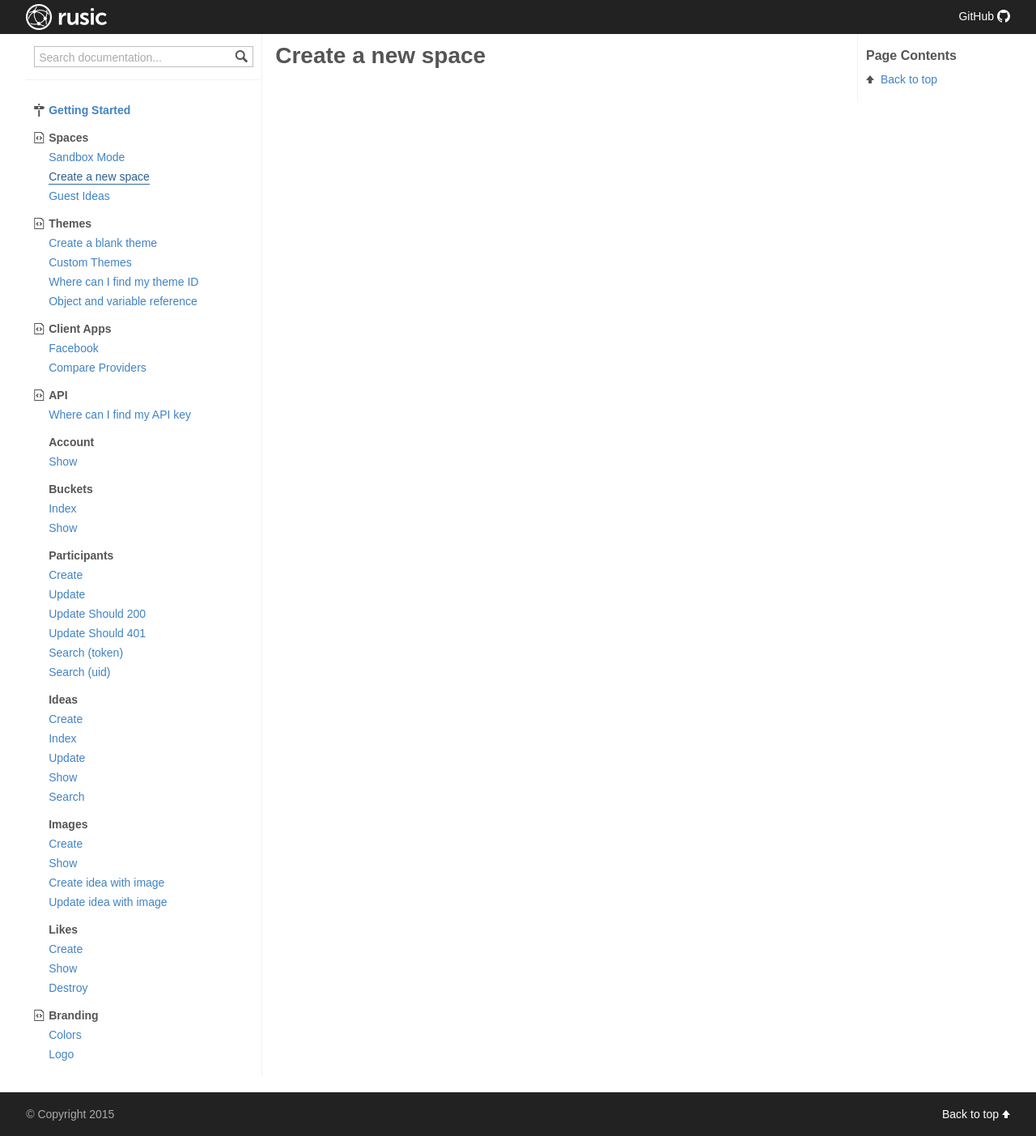
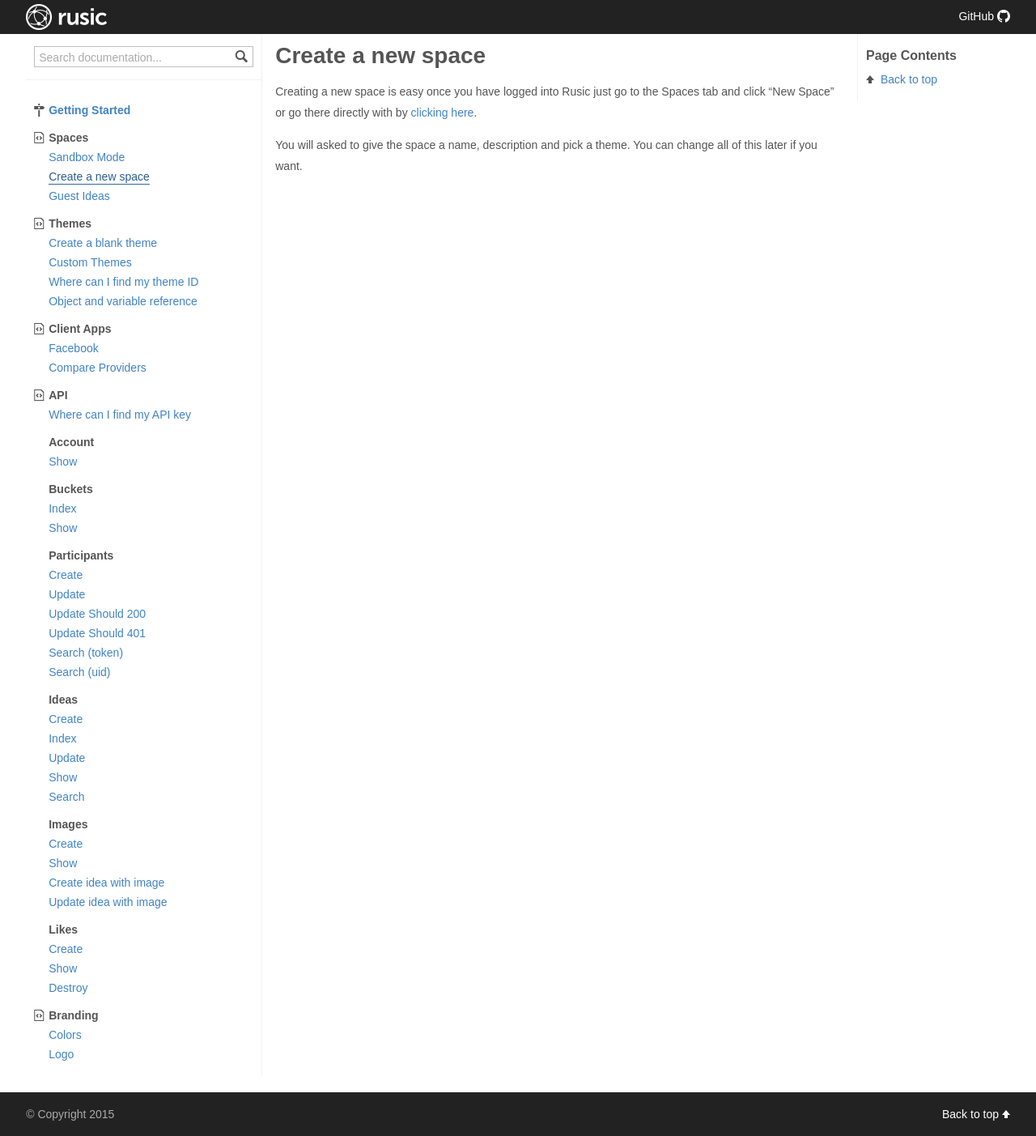
Before and after one commit to rusic/documentation, a Jekyll site: the page built from spaces/create-a-new-space.md, in a window 1280 px wide. Shown: the whole page at 81% size. Built offline with Jekyll 4.4.1, drawn with Linux system fonts in a browser that asks for light colours.

Commit message:
Create a new space

```diff
--- a/spaces/create-a-new-space.md
+++ b/spaces/create-a-new-space.md
@@ -4,3 +4,7 @@ title: Create a new space
 ---
 
 # Create a new space
+
+Creating a new space is easy once you have logged into Rusic just go to the Spaces tab and click "New Space" or go there directly with by [clicking here](https://rusic.com/spaces/new).
+
+You will asked to give the space a name, description and pick a theme. You can change all of this later if you want.
```
